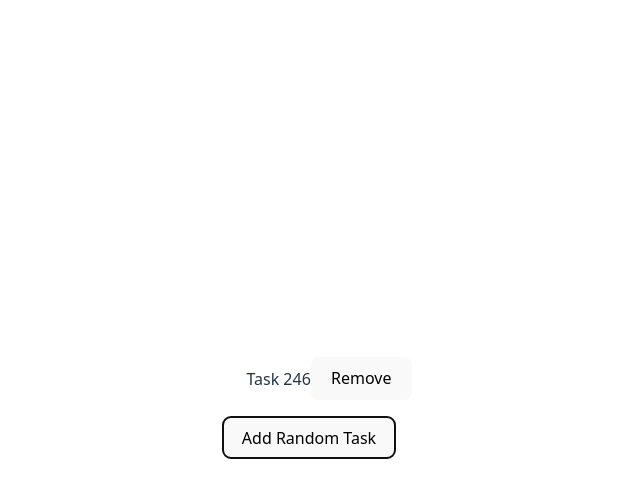
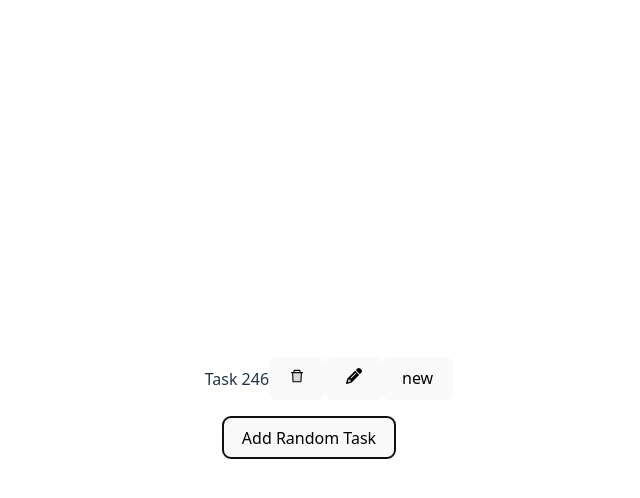
Before and after one commit to noamick/Task_manager, a React app in the folder tasks-manager/: page / in a window 1280 px wide. Both pictures are taken after a click on the button "Add Random Task". Shown: the top 498 px of the page, without its empty margins (331-971 px from the left). Built offline with nearby package versions, Linux system fonts and the light colour scheme; the HTML template or start-up script is replaced by a standard one.

Commit message:
Add DataBase

```diff
--- a/tasks-manager/package.json
+++ b/tasks-manager/package.json
@@ -11,7 +11,8 @@
   },
   "dependencies": {
     "react": "^19.1.0",
-    "react-dom": "^19.1.0"
+    "react-dom": "^19.1.0",
+    "react-icons": "^5.5.0"
   },
   "devDependencies": {
     "@eslint/js": "^9.25.0",
--- a/tasks-manager/src/components/TaskCard.tsx
+++ b/tasks-manager/src/components/TaskCard.tsx
@@ -1,13 +1,23 @@
+import { AiTwotoneDelete } from 'react-icons/ai';
 import { useTaskContext } from '../contexts/TasksContext';
 import type { Task } from '../types/Task';
+import { FaPencil } from 'react-icons/fa6';
+import TaskStatusButton from './TaskStatusBtn';
 
 const TaskCard = ({ task }: { task: Task }) => {
     const { removeTask } = useTaskContext();
 
     return (
         <div >
-            {task.title}
-            <button onClick={() => removeTask(task.id)}>Remove</button>
+            <span>
+                {task.title}
+            </span>
+            <span>
+                {task.description}
+            </span>
+            <button onClick={() => removeTask(task.id)}><AiTwotoneDelete /></button>
+            <button ><FaPencil /></button>
+            <TaskStatusButton task={task} />
         </div>
 
     );
--- /dev/null
+++ b/tasks-manager/src/components/TaskStatusBtn.tsx
@@ -0,0 +1,13 @@
+// import { useTaskContext } from '../contexts/TasksContext';
+import type { Task } from '../types/Task';
+
+const TaskStatusButton = ({ task }: { task: Task }) => {
+    // const { } = useTaskContext();
+
+    return (
+
+        <button >{task.status}</button>
+    );
+};
+
+export default TaskStatusButton;
--- a/tasks-manager/src/contexts/TasksContext.tsx
+++ b/tasks-manager/src/contexts/TasksContext.tsx
@@ -1,4 +1,4 @@
-import { createContext, useContext, useState, type ReactNode } from "react";
+import { createContext, useContext, useEffect, useState, type ReactNode } from "react";
 import type { Task } from "../types/Task";
 import { TaskStatus } from "../types/TasksStatus";
 
@@ -15,7 +15,25 @@ export interface TasksContextType {
 const TaskContext = createContext<TasksContextType | null>(null);
 
 export const TasksProvider = ({ children }: { children: ReactNode }) => {
-    const [tasks, setTasks] = useState<Task[]>([]);
+
+
+    const [tasks, setTasks] = useState<Task[]>(() => {
+        const stored = localStorage.getItem('tasks');
+        if (stored) {
+            try {
+                return JSON.parse(stored);
+            } catch (e) {
+                console.error('Failed to parse tasks from localStorage:', e);
+            }
+        }
+        return [];
+
+    });
+
+    useEffect(() => {
+        localStorage.setItem('tasks', JSON.stringify(tasks));
+    }, [tasks])
+
     const addTask = (task: Task) => setTasks((prev) => [...prev, task]);
     const clearTasks = () => setTasks([]);
     const removeTask = (id: number) => setTasks((prev) => prev.filter((t) => t.id !== id));
```
Also changed, not shown: 1 other file (tests, documents, lock files or other folders).
